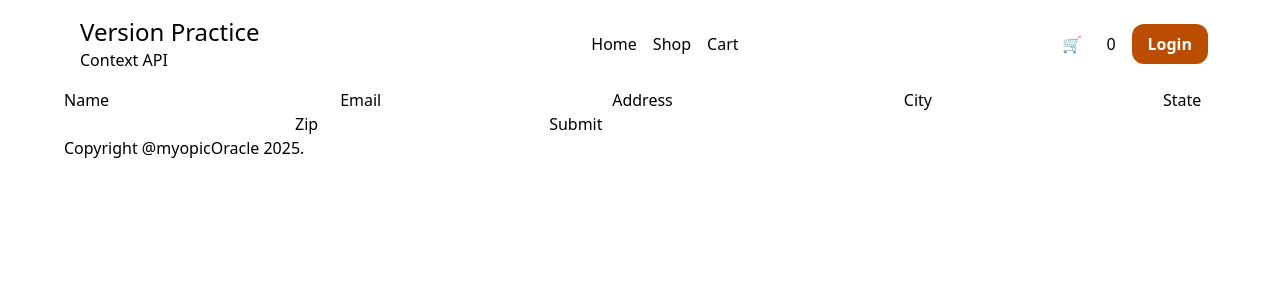
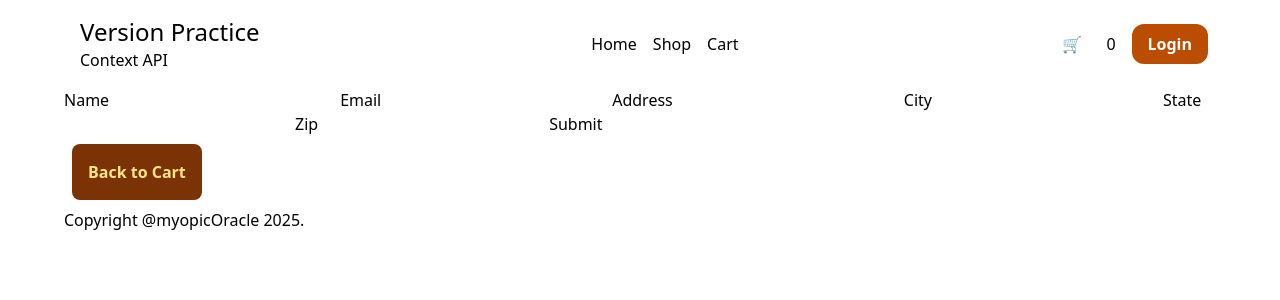
Before and after one commit to myopicOracle/odin-ecommerce-project, a React (Vite) app: page /cart/checkout in a window 1280 px wide. Shown: the top 300 px of the page. Built offline with nearby package versions, Linux system fonts and the light colour scheme.

Commit message:
feat: add nav buttons between 'cart' and 'checkout' (useNavigate)

```diff
--- a/src/components/CartArray.jsx
+++ b/src/components/ShowCart.jsx
@@ -1,10 +1,11 @@
 import { useContext } from 'react'
+import { useNavigate } from 'react-router-dom'
 import { CartContext } from '../context/CartContext'
 import CartItem from './CartItem'
 
-const CartArray= () => {
-
+const ShowCart= () => {
     const { cartItems, setCartItems } = useContext(CartContext)
+    let navigate = useNavigate()
 
     const handleDelete = (id) => {
         const arrayAfterDel = cartItems.filter(item => item.id !== id)
@@ -12,7 +13,7 @@ const CartArray= () => {
         setCartCount(() => cartItems.length)
     }
 
-    const handleClearCart= () => {
+    const handleClearCart = () => {
         setCartItems(() => [])
         setCartCount(() => cartItems.length)
     }
@@ -27,8 +28,9 @@ const CartArray= () => {
                 ))}
             </div>
             <button className={"bg-amber-600 text-amber-300 font-bold p-4 m-2 rounded-lg"} onClick={handleClearCart}>Clear Cart</button>
+            <button className={"bg-amber-900 text-amber-200 font-bold p-4 m-2 rounded-lg"} onClick={() => navigate("checkout")}>Checkout</button>
         </>
     )
 }
 
-export default CartArray
+export default ShowCart
--- a/src/main.jsx
+++ b/src/main.jsx
@@ -7,7 +7,7 @@ import Products from "./pages/Products"
 import Cart from './pages/Cart'
 import ErrorPage from './pages/ErrorPage'
 import Checkout from './pages/Checkout'
-import CartArray from './components/CartArray'
+import ShowCart from './components/ShowCart'
 
 const router = createBrowserRouter([
   {
@@ -27,7 +27,7 @@ const router = createBrowserRouter([
         children: [
           {
             index: true,
-            element: <CartArray />,
+            element: <ShowCart />,
             errorElement: <ErrorPage />
           },
           {
--- a/src/pages/Checkout.jsx
+++ b/src/pages/Checkout.jsx
@@ -1,7 +1,8 @@
 import { useState, useContext } from "react"
+import { useNavigate } from "react-router-dom"
 
 const Checkout = () => {
-
+    let navigate = useNavigate()
 
     return (
         <div>
@@ -26,6 +27,7 @@ const Checkout = () => {
 
                 <button type="submit">Submit</button>
             </form>
+            <button className={"bg-amber-900 text-amber-200 font-bold p-4 m-2 rounded-lg"} onClick={() => navigate("/cart")}>Back to Cart</button>
         </div>
     )
 }
```
